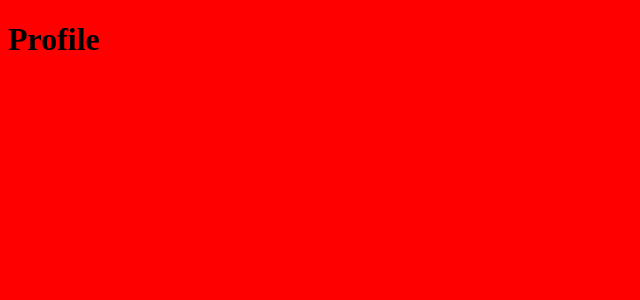
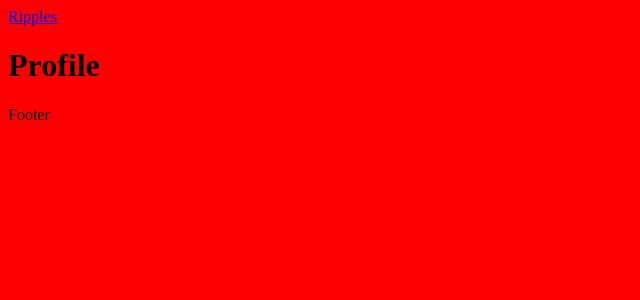
Before and after one commit to bst003/ripples, a React (Vite) app: page /profile in a window 1280 px wide. Shown: the top 300 px of the page, without its empty margins (0-640 px from the left). Built offline with nearby package versions, Linux system fonts and the light colour scheme.

Commit message:
Set up firebase config and add Header, Footer and MAinLAyout components

```diff
--- a/package.json
+++ b/package.json
@@ -11,6 +11,7 @@
   },
   "dependencies": {
     "css-loader": "^6.8.1",
+    "firebase": "^9.23.0",
     "react": "^18.2.0",
     "react-dom": "^18.2.0",
     "react-router-dom": "^6.14.0",
--- a/src/RouteSwitch.jsx
+++ b/src/RouteSwitch.jsx
@@ -1,4 +1,6 @@
 import { BrowserRouter, Routes, Route } from "react-router-dom";
+
+import MainLayout from "./templates/MainLayout.jsx";
 
 import Home from "./views/Home.jsx";
 import SubRipple from "./views/SubRipple.jsx";
@@ -9,10 +11,12 @@ const RouteSwitch = () => {
   return (
     <BrowserRouter>
       <Routes>
-        <Route path="/" element={<Home />} />
-        <Route path="/r/:slug" element={<SubRipple />} />
-        <Route path="/profile" element={<Profile />} />
-        <Route path="*" element={<NotFound />} />
+        <Route element={<MainLayout />}>
+          <Route path="/" element={<Home />} />
+          <Route path="/r/:slug" element={<SubRipple />} />
+          <Route path="/profile" element={<Profile />} />
+          <Route path="*" element={<NotFound />} />
+        </Route>
       </Routes>
     </BrowserRouter>
   );
--- /dev/null
+++ b/src/parts/Footer.jsx
@@ -0,0 +1,9 @@
+const Footer = () => {
+  return (
+    <header className="site-footer">
+      <div className="site-footer__inner">Footer</div>
+    </header>
+  );
+};
+
+export default Footer;
--- /dev/null
+++ b/src/parts/Header.jsx
@@ -0,0 +1,15 @@
+import { Link } from "react-router-dom";
+
+const Header = () => {
+  return (
+    <header className="site-header">
+      <div className="site-header__inner">
+        <div className="site-logo h2">
+          <Link to="/">Ripples</Link>
+        </div>
+      </div>
+    </header>
+  );
+};
+
+export default Header;
--- /dev/null
+++ b/src/templates/MainLayout.jsx
@@ -0,0 +1,19 @@
+import { Outlet } from "react-router-dom";
+import Header from "../parts/Header.jsx";
+import Footer from "../parts/Footer.jsx";
+
+const MainLayout = () => {
+  return (
+    <div>
+      <Header />
+      <main className="site-main">
+        <div className="site-main__inner">
+          <Outlet />
+        </div>
+      </main>
+      <Footer />
+    </div>
+  );
+};
+
+export default MainLayout;
```
Also changed, not shown: src/firebaseConfig.js (added, +23 -0 lines), 1 other file (tests, documents, lock files or other folders).
